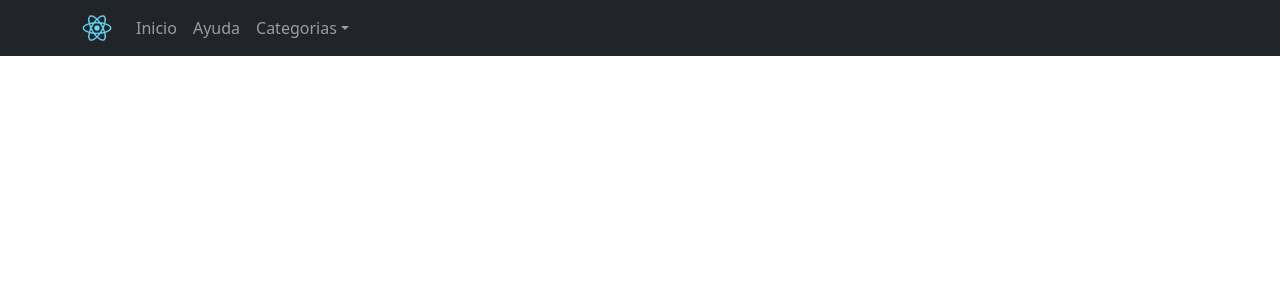
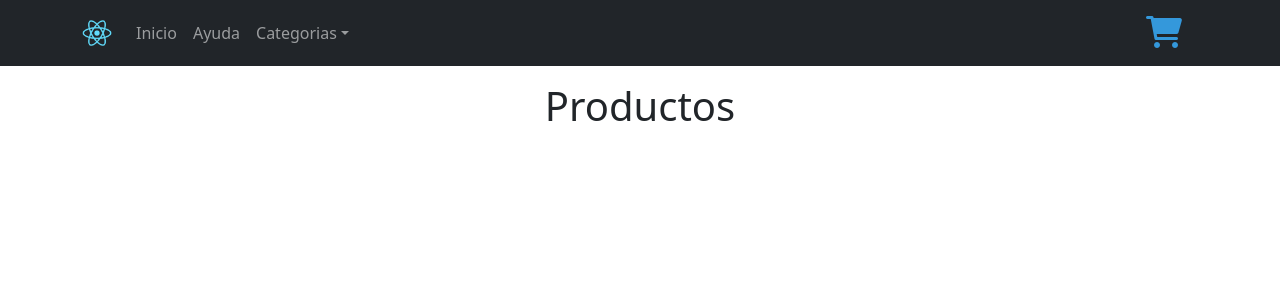
Before and after one commit to EnzoRuizz/Desafio2-ReactJS, a React (Create React App) app: page / in a window 1280 px wide. Shown: the top 300 px of the page. Built offline with nearby package versions, Linux system fonts and the light colour scheme.

Commit message:
Desafío 3

```diff
--- a/public/index.html
+++ b/public/index.html
@@ -24,6 +24,8 @@
       work correctly both with client-side routing and a non-root public URL.
       Learn how to configure a non-root public URL by running `npm run build`.
     -->
+    <!-- Font Awesome -->
+    <link rel="stylesheet" href="https://cdnjs.cloudflare.com/ajax/libs/font-awesome/6.0.0-beta3/css/all.min.css">
     <title>React App</title>
   </head>
   <body>
--- a/src/App.js
+++ b/src/App.js
@@ -1,10 +1,12 @@
-import React from 'react'
-import NavBar from './components/NavBar'
+import React from 'react';
+import NavBar from './components/NavBar';
+import ItemListContainer from './components/ItemListContainer';
 
 function App() {
   return (
     <div>
-      < NavBar />
+      <NavBar />
+      <ItemListContainer />
     </div>
   )
 }
--- /dev/null
+++ b/src/components/CartWidget.js
@@ -0,0 +1,13 @@
+import React from 'react';
+import Nav from 'react-bootstrap/Nav';
+import '../styles/CartWidget.css';
+
+function CartWidget() {
+    return (
+        <div>
+            <Nav.Link><i className="fas fa-shopping-cart fa-2x"></i></Nav.Link>
+        </div>
+    )
+}
+
+export default CartWidget
--- /dev/null
+++ b/src/components/ItemListContainer.js
@@ -0,0 +1,23 @@
+import React from 'react'
+/*
+function Productos(props){
+    return <h1 className="text-center my-3">{props.bienvenida}</h1>
+}
+
+
+function ItemListContainer() {
+    const texto = "Productos";
+    return (
+        <div>
+            <Productos bienvenida={texto}/>
+        </div>
+    )
+} */
+
+const Texto = <h1 className="text-center my-3">Productos</h1>
+
+function ItemListContainer() {
+    return (Texto)
+}
+
+export default ItemListContainer;
--- a/src/components/NavBar.js
+++ b/src/components/NavBar.js
@@ -4,6 +4,8 @@ import Navbar from 'react-bootstrap/Navbar';
 import Container from 'react-bootstrap/Container';
 import Nav from 'react-bootstrap/Nav';
 import NavDropdown from 'react-bootstrap/NavDropdown';
+import CartWidget from './CartWidget';
+import '../styles/NavBar.css';
 
 function NavBar() {
     return (
@@ -32,6 +34,7 @@ function NavBar() {
               </NavDropdown>
             </Nav>
           </Navbar.Collapse>
+          <CartWidget />
         </Container>
       </Navbar>
     )
--- a/src/index.css
+++ b/src/index.css
@@ -11,16 +11,3 @@ code {
   font-family: source-code-pro, Menlo, Monaco, Consolas, 'Courier New',
     monospace;
 }
-
-.logo{
-  width: 40px;
-}
-
-.nav-link{
-  border-radius: 25px;
-}
-.nav-link:hover{
-  border-radius: 25px;
-  background-color: #ffffff;
-  color: #000000 !important;
-}
--- a/src/index.js
+++ b/src/index.js
@@ -4,7 +4,6 @@ import './index.css';
 import App from './App';
 import reportWebVitals from './reportWebVitals';
 
-import 'bootstrap/dist/css/bootstrap.min.css'
 
 ReactDOM.render(
   <React.StrictMode>
--- /dev/null
+++ b/src/styles/CartWidget.css
@@ -0,0 +1,3 @@
+.fa-2x{
+    color: #3498db;
+}
--- /dev/null
+++ b/src/styles/NavBar.css
@@ -0,0 +1,12 @@
+.logo{
+    width: 40px;
+  }
+
+  .nav-link{
+    border-radius: 25px;
+  }
+  .nav-link:hover{
+    border-radius: 25px;
+    background-color: #ffffff;
+    color: #000000 !important;
+  }
```
Also changed, not shown: 1 other file (tests, documents, lock files or other folders).
